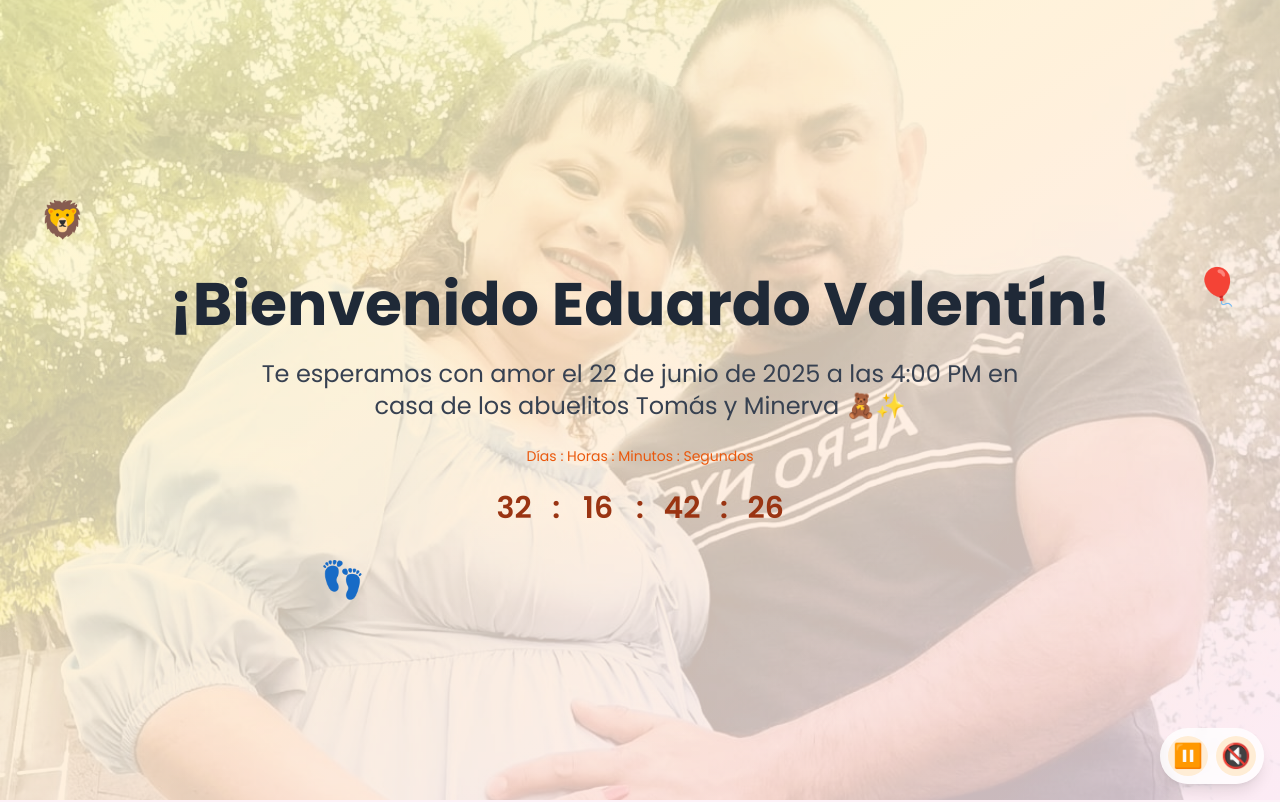
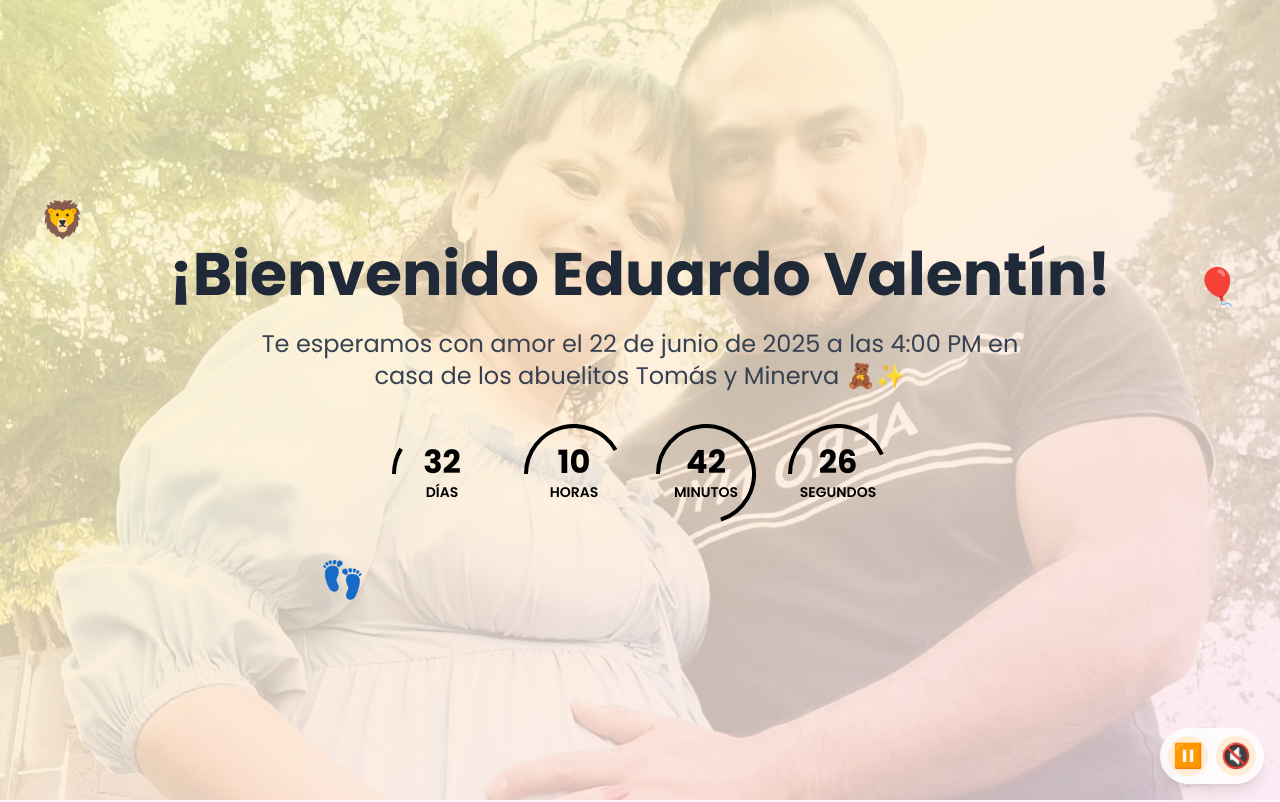
Before and after one commit to Eder3323/eduardo, a React (Create React App) app: page / in a window 1280 px wide. Shown: the top 802 px of the page. Built offline with nearby package versions, Linux system fonts and the light colour scheme.

Commit message:
adding momentjs to countdown

```diff
--- a/package.json
+++ b/package.json
@@ -4,6 +4,7 @@
   "private": true,
   "dependencies": {
     "framer-motion": "^12.12.1",
+    "moment": "^2.30.1",
     "react": "^18.2.0",
     "react-countdown": "^2.3.6",
     "react-dom": "^18.2.0",
--- /dev/null
+++ b/src/components/CountdownTimer.css
@@ -0,0 +1,66 @@
+.countdown-wrapper {
+  display: flex;
+  align-items: center;
+  justify-content: center;
+  flex-wrap: wrap;
+  gap: 2rem;
+  padding: 2rem;
+}
+
+.countdown-item {
+  position: relative;
+  width: 100px;
+  height: 100px;
+  display: flex;
+  flex-direction: column;
+  align-items: center;
+  justify-content: center;
+}
+
+.countdown-svg {
+  position: absolute;
+  top: 0;
+  left: 0;
+  width: 100px;
+  height: 100px;
+  transform: rotate(-90deg);
+}
+
+.countdown-value {
+  font-size: 2rem;
+  font-weight: bold;
+  color: #000000;
+  line-height: 1;
+  margin-bottom: 0.25rem;
+}
+
+.countdown-label {
+  font-size: 0.875rem;
+  font-weight: 600;
+  color: #000000;
+  text-transform: uppercase;
+}
+
+@media (max-width: 640px) {
+  .countdown-wrapper {
+    gap: 1rem;
+  }
+
+  .countdown-item {
+    width: 80px;
+    height: 80px;
+  }
+
+  .countdown-svg {
+    width: 80px;
+    height: 80px;
+  }
+
+  .countdown-value {
+    font-size: 1.5rem;
+  }
+
+  .countdown-label {
+    font-size: 0.75rem;
+  }
+}
--- a/src/components/CountdownTimer.js
+++ b/src/components/CountdownTimer.js
@@ -1,37 +1,115 @@
-import React from 'react';
-import Countdown from 'react-countdown';
+import React, { useState, useEffect } from 'react';
+import moment from 'moment';
 import { motion } from 'framer-motion';
+import './CountdownTimer.css';
+
+// Funciones auxiliares para el SVG
+function polarToCartesian(centerX, centerY, radius, angleInDegrees) {
+  const angleInRadians = ((angleInDegrees - 90) * Math.PI) / 180.0;
+  return {
+    x: centerX + radius * Math.cos(angleInRadians),
+    y: centerY + radius * Math.sin(angleInRadians)
+  };
+}
+
+function describeArc(x, y, radius, startAngle, endAngle) {
+  const start = polarToCartesian(x, y, radius, endAngle);
+  const end = polarToCartesian(x, y, radius, startAngle);
+  const largeArcFlag = endAngle - startAngle <= 180 ? '0' : '1';
+  const d = [
+    'M', start.x, start.y,
+    'A', radius, radius, 0, largeArcFlag, 0, end.x, end.y
+  ].join(' ');
+  return d;
+}
+
+function mapNumber(number, in_min, in_max, out_min, out_max) {
+  return ((number - in_min) * (out_max - out_min)) / (in_max - in_min) + out_min;
+}
+
+const SVGCircle = ({ radius }) => (
+  <svg className="countdown-svg">
+    <path
+      fill="none"
+      stroke="#000000"
+      strokeWidth="4"
+      d={describeArc(50, 50, 48, 0, radius)}
+    />
+  </svg>
+);
 
 const CountdownTimer = () => {
-  const targetDate = new Date('2025-06-22T16:00:00-06:00');
+  const [timeLeft, setTimeLeft] = useState({
+    days: undefined,
+    hours: undefined,
+    minutes: undefined,
+    seconds: undefined
+  });
+  const [isEventDay, setIsEventDay] = useState(false);
 
-  const renderer = ({ days, hours, minutes, seconds }) => {
+  useEffect(() => {
+    const target = moment('2025-06-22 16:00:00', 'YYYY-MM-DD HH:mm:ss');
+
+    const interval = setInterval(() => {
+      const now = moment();
+      const difference = target.diff(now);
+
+      if (difference <= 0) {
+        clearInterval(interval);
+        setIsEventDay(true);
+        return;
+      }
+
+      // Cálculo correcto de días totales
+      const totalDays = Math.floor(difference / (1000 * 60 * 60 * 24));
+      const hours = Math.floor((difference % (1000 * 60 * 60 * 24)) / (1000 * 60 * 60));
+      const minutes = Math.floor((difference % (1000 * 60 * 60)) / (1000 * 60));
+      const seconds = Math.floor((difference % (1000 * 60)) / 1000);
+
+      setTimeLeft({
+        days: totalDays,
+        hours,
+        minutes,
+        seconds
+      });
+    }, 1000);
+
+    return () => clearInterval(interval);
+  }, []);
+
+  const TimeBlock = ({ value, label, maxValue }) => {
+    if (!value && value !== 0) return null;
+
+    const radius = mapNumber(value, 0, maxValue, 0, 360);
+
     return (
-      <motion.div
-        initial={{ opacity: 0, y: 20 }}
-        whileInView={{ opacity: 1, y: 0 }}
-        viewport={{ once: true }}
-        transition={{ duration: 0.5 }}
-        className="text-center text-2xl md:text-3xl font-semibold text-orange-800 mt-4 "
-      >
-        <span className="inline-block min-w-[60px]">{days}</span>
-        <span className="mx-2">:</span>
-        <span className="inline-block min-w-[60px]">{hours.toString().padStart(2, '0')}</span>
-        <span className="mx-2">:</span>
-        <span className="inline-block min-w-[60px]">{minutes.toString().padStart(2, '0')}</span>
-        <span className="mx-2">:</span>
-        <span className="inline-block min-w-[60px]">{seconds.toString().padStart(2, '0')}</span>
-      </motion.div>
+      <div className="countdown-item">
+        <SVGCircle radius={radius} />
+        <div className="countdown-value">{value.toString().padStart(2, '0')}</div>
+        <span className="countdown-label">{label}</span>
+      </div>
     );
   };
 
+  if (isEventDay) {
+    return (
+      <div className="text-center py-8">
+        <h2 className="text-3xl md:text-4xl font-bold text-black mb-4">
+          ¡Hoy es el gran día! 🎉
+        </h2>
+        <p className="text-lg text-gray-800">
+          ¡Nos vemos pronto en el baby shower! 🧸✨
+        </p>
+      </div>
+    );
+  }
+
   return (
-    <div className="flex flex-col items-center pt-6">
-      <div className="text-sm text-orange-600 mb-2">Días : Horas : Minutos : Segundos</div>
-      <Countdown
-        date={targetDate}
-        renderer={renderer}
-      />
+    <div className="countdown-wrapper">
+      <TimeBlock value={timeLeft.days} label="Días" maxValue={365} />
+      <TimeBlock value={timeLeft.hours} label="Horas" maxValue={24} />
+      <TimeBlock value={timeLeft.minutes} label="Minutos" maxValue={60} />
+      <TimeBlock value={timeLeft.seconds} label="Segundos" maxValue={60} />
     </div>
   );
 };
```
Also changed, not shown: 1 other file (tests, documents, lock files or other folders).
